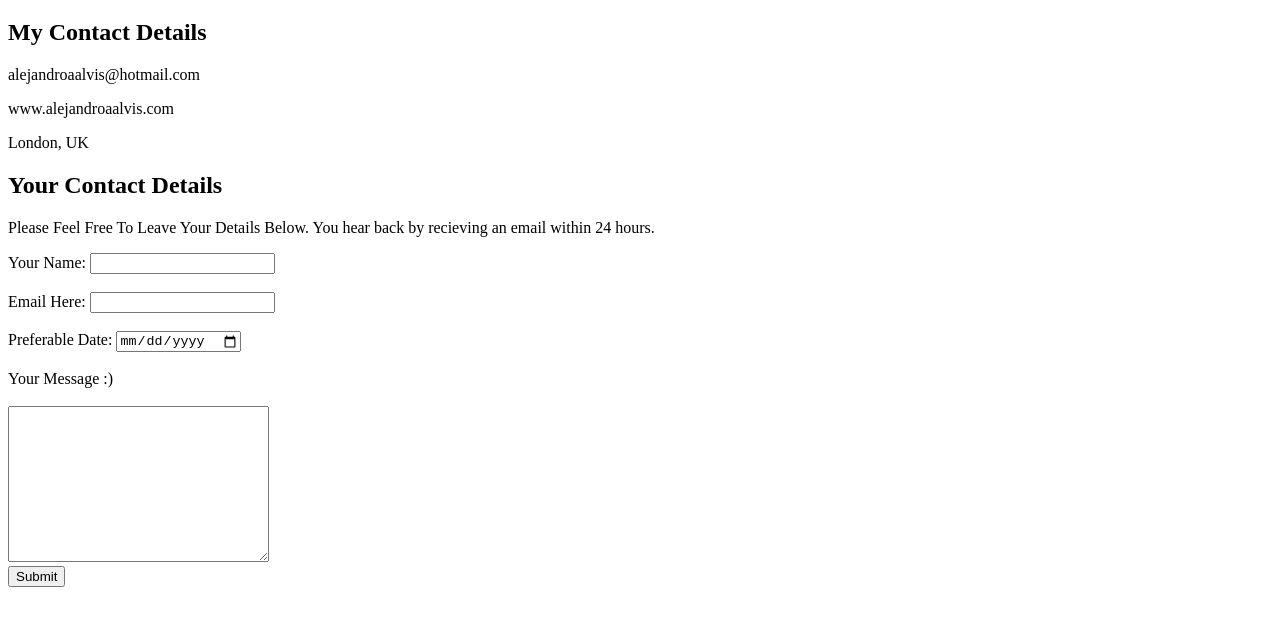
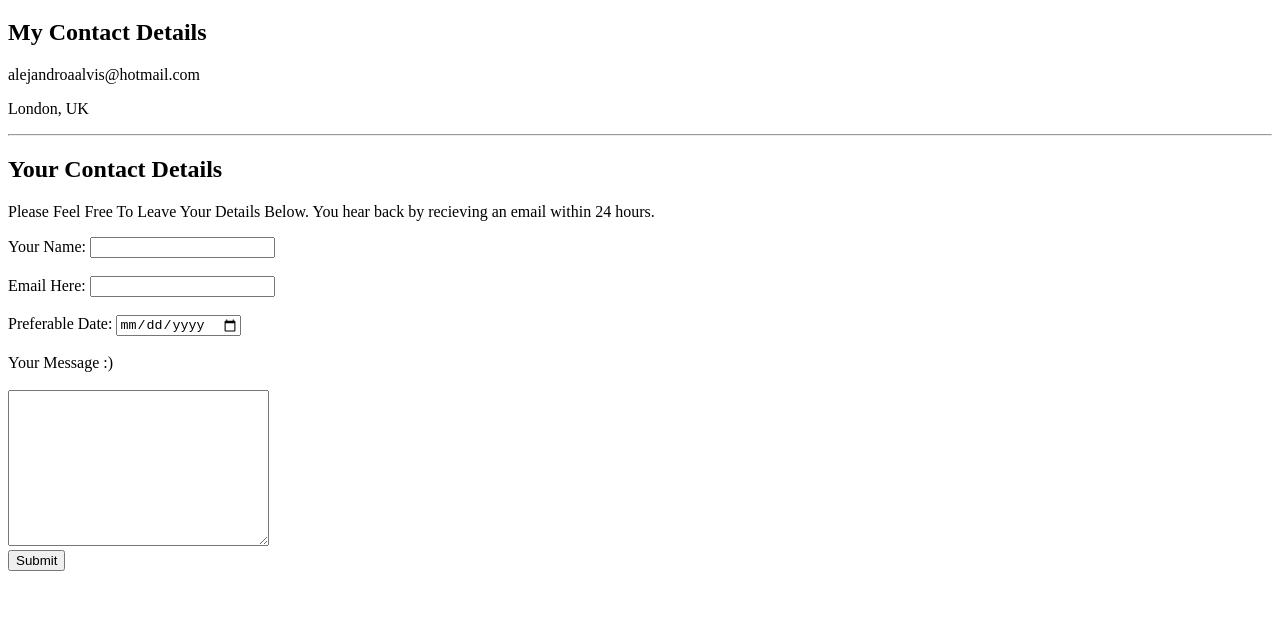
Before and after one commit to Alejandroaalvis/cv, a plain HTML site: page contact-me.html in a window 1280 px wide. Shown: the part 61-686 px from the top of the page. Drawn offline with Linux system fonts and the light colour scheme.

Commit message:
update of contact me form
made it much nicer and clean the code

```diff
--- a/contact-me.html
+++ b/contact-me.html
@@ -8,9 +8,8 @@
     <h1>Contact Me</h1>
      <h2>My Contact Details</h2>
       <p>alejandroaalvis@hotmail.com</p>
-      <p>www.alejandroaalvis.com</p>
       <p>London, UK</p>
-
+      <hr>
 
      <h2>Your Contact Details</h2>
       <p>Please Feel Free To Leave Your Details Below. You hear back by recieving an email within 24 hours.</p>
```
Lines whose indentation alone changed are shown as unchanged.
